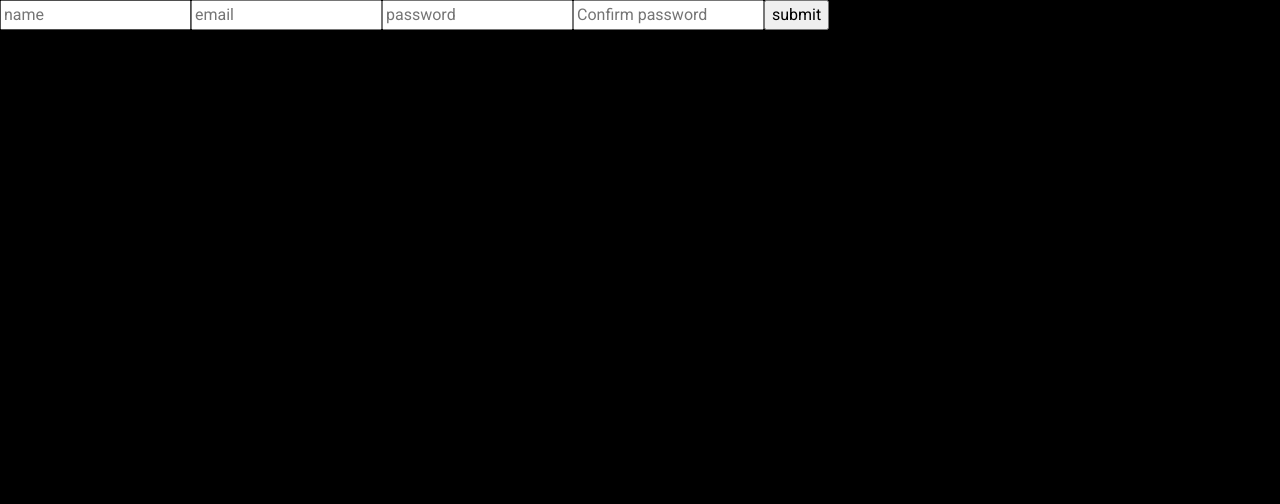
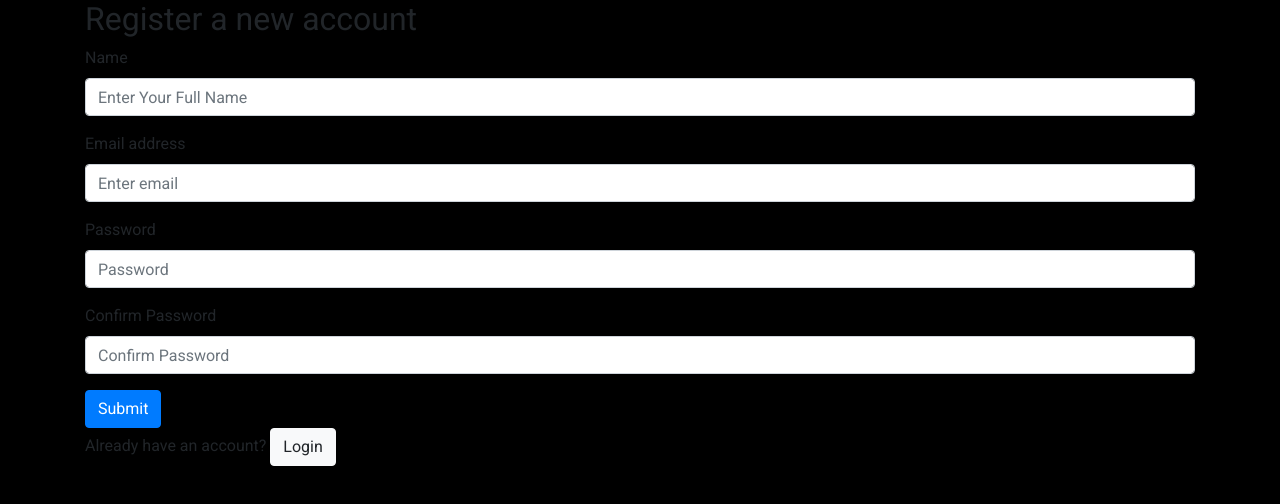
Before and after one commit to cwakim/prototype-frontend, an Angular app: page /register in a window 1280 px wide. Shown: the top 504 px of the page. Built offline with nearby package versions, Linux system fonts and the light colour scheme; no server answers.

Commit message:
Fix the tempaltes for the user pages

```diff
--- a/src/app/login/login.component.html
+++ b/src/app/login/login.component.html
@@ -1,6 +1,18 @@
-<form #login="ngForm" (ngSubmit)="onClickSubmit(login.value)" >
-  <input type = "text" name = "email" placeholder = "email" ngModel>
-  <input type = "password" name = "password" placeholder = "password" ngModel>
-  <input type = "submit" value = "submit">
-</form>
-<a routerLink="/register">Register</a>
+<div class="container">
+  <h2 class="subtitle">Login to your account</h2>
+  <form #login="ngForm" (ngSubmit)="onClickSubmit(login.value)" >
+    <div class="form-group">
+      <label for="email">Email address</label>
+      <input type="email" class="form-control" id="email" placeholder="Enter email">
+    </div>
+    <div class="form-group">
+      <label for="password">Password</label>
+      <input type="password" class="form-control" id="password" placeholder="Password">
+    </div>
+    <button type="submit" class="btn btn-primary">Submit</button>
+  </form>
+  <p class="links">
+    Don't have an account?
+    <a class="btn btn-light" routerLink="/register">Register</a>
+  </p>
+</div>
--- a/src/app/register/register.component.html
+++ b/src/app/register/register.component.html
@@ -1,7 +1,26 @@
-<form #register="ngForm" (ngSubmit)="onClickSubmit(register.value)" >
-  <input type = "text" name = "name" placeholder = "name" ngModel>
-  <input type = "text" name = "email" placeholder = "email" ngModel>
-  <input type = "password" name = "password" placeholder = "password" ngModel>
-  <input type = "password" name = "c_password" placeholder = "Confirm password" ngModel>
-  <input type = "submit" value = "submit">
-</form>
+<div class="container">
+  <h2 class="subtitle">Register a new account</h2>
+  <form #register="ngForm" (ngSubmit)="onClickSubmit(register.value)" >
+    <div class="form-group">
+      <label for="name">Name</label>
+      <input type="text" class="form-control" id="name" placeholder="Enter Your Full Name">
+    </div>
+    <div class="form-group">
+      <label for="email">Email address</label>
+      <input type="email" class="form-control" id="email" placeholder="Enter email">
+    </div>
+    <div class="form-group">
+      <label for="password">Password</label>
+      <input type="password" class="form-control" id="password" placeholder="Password">
+    </div>
+    <div class="form-group">
+      <label for="c_password">Confirm Password</label>
+      <input type="password" class="form-control" id="c_password" placeholder="Confirm Password">
+    </div>
+    <button type="submit" class="btn btn-primary">Submit</button>
+  </form>
+  <p class="links">
+    Already have an account?
+    <a class="btn btn-light" routerLink="/login">Login</a>
+  </p>
+</div>
```
